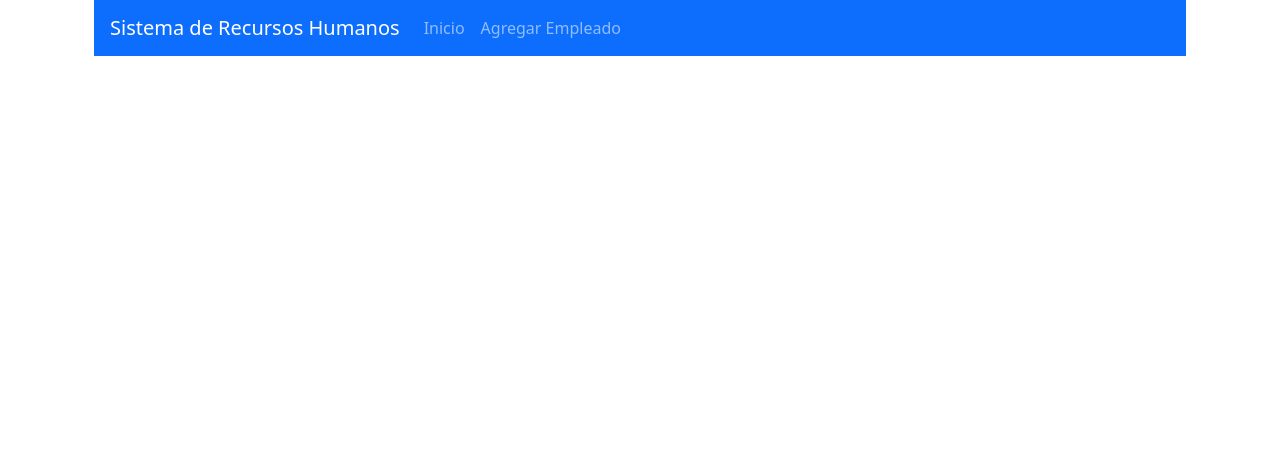
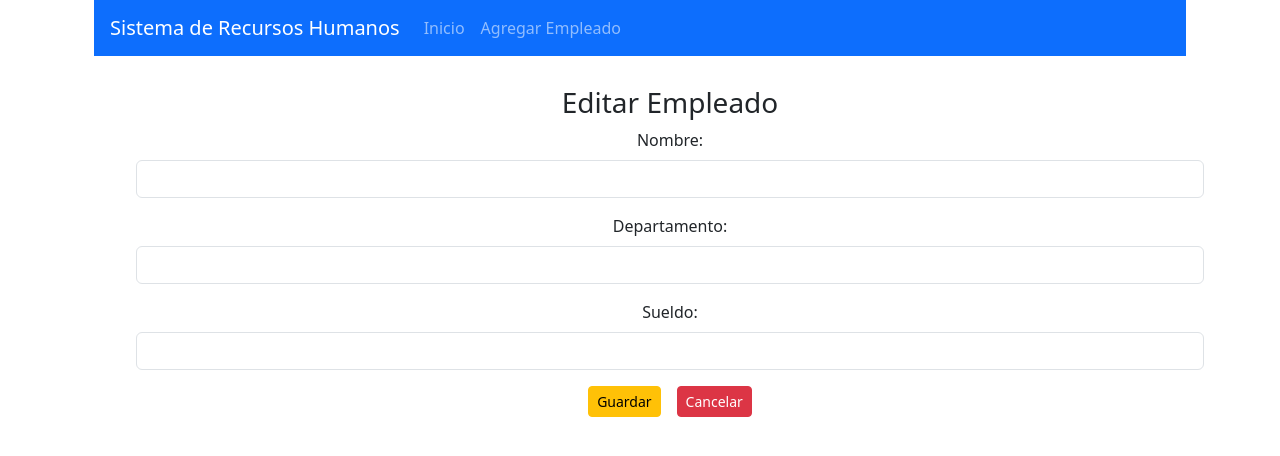
Before and after one commit to jairo5200/recursos-humanos-app, a React (Create React App) app: page /editar/1 in a window 1280 px wide. Shown: the top 456 px of the page. Built offline with nearby package versions, Linux system fonts and the light colour scheme; no server answers.

Commit message:
implementamos la opcion de editar empleado

```diff
--- a/src/App.js
+++ b/src/App.js
@@ -2,6 +2,7 @@
 import ListadoEmpleados from "./empleados/ListadoEmpleados";
 import Navegacion from "./plantilla/Navegacion";
 import AgregarEmpleado from "./empleados/AgregarEmpleado";
+import EditarEmpleado from "./empleados/EditarEmpleado";
 
 function App() {
   return (
@@ -11,6 +12,7 @@
       <Routes>
         <Route path="/" element={<ListadoEmpleados />} />
         <Route path="/agregar" element={<AgregarEmpleado/>}/>
+        <Route path="/editar/:id" element={<EditarEmpleado/>}/>
       </Routes>
       </BrowserRouter>
     </div>
--- /dev/null
+++ b/src/empleados/EditarEmpleado.js
@@ -0,0 +1,63 @@
+import axios from 'axios';
+import React, { useEffect, useState } from 'react'
+import { useNavigate, useParams } from 'react-router-dom';
+
+export default function EditarEmpleado() {
+
+    const urlBase = "http://localhost:8080/rh-app/empleados/"
+
+    let navegacion = useNavigate();
+
+    const {id} = useParams();
+
+    const [empleado, setEmpleado] = useState({
+        nombre: '',
+        departamento: '',
+        sueldo: ''
+    });
+
+    const {nombre,departamento,sueldo}= empleado;
+
+    useEffect(() => {
+        cargarEmpleado();
+    },[])
+
+    const cargarEmpleado = async () => {
+        const resultado = await axios.get(`${urlBase}${id}`);
+        setEmpleado(resultado.data);
+    }
+
+    const onInputChange = (e) => {
+        setEmpleado({...empleado, [e.target.name]: e.target.value});
+    }
+
+    const onSubmit = async(e) =>{
+        e.preventDefault();
+        await axios.put(`${urlBase}${id}`,empleado);
+        navegacion('/');
+    }
+
+    return (
+    <div className='container'>
+        <div className='container text-center' style={{margin: "30px"}}>
+            <h3>Editar Empleado</h3>
+            <form onSubmit={(e) => onSubmit(e)}>
+                <div className="mb-3">
+                    <label for="nombre" className="form-label">Nombre: </label>
+                    <input type="text" className="form-control" id="nombre" name='nombre' value={nombre} onChange={(e) =>onInputChange(e)}/>
+                </div>
+                <div className="mb-3">
+                    <label for="departamento" className="form-label">Departamento: </label>
+                    <input type="text" className="form-control" id="departamento" name='departamento' value={departamento} onChange={(e) =>onInputChange(e)}/>
+                </div>
+                <div className="mb-3">
+                    <label for="sueldo" className="form-label">Sueldo: </label>
+                    <input type="number" step="any" className="form-control" id="sueldo" name='sueldo' value={sueldo} onChange={(e) =>onInputChange(e)}/>
+                </div>
+                <button type="submit" className="btn btn-warning btn-sm me-3">Guardar</button>
+                <a className='btn btn-danger btn-sm' href="/">Cancelar</a>
+            </form>
+        </div>
+    </div>
+  );
+}
--- a/src/empleados/ListadoEmpleados.js
+++ b/src/empleados/ListadoEmpleados.js
@@ -1,6 +1,7 @@
 import axios from 'axios';
 import React, { useEffect, useState } from 'react'
 import { NumericFormat } from 'react-number-format';
+import { Link } from 'react-router-dom';
 
 export default function ListadoEmpleados() {
 
@@ -30,6 +31,7 @@
                         <th scope="col">Empleado</th>
                         <th scope="col">Departamento</th>
                         <th scope="col">Sueldo</th>
+                        <th scope="col">Opciones</th>
                     </tr>
                 </thead>
                 <tbody>
@@ -47,7 +49,8 @@
                             decimalScale={2}
                             fixedDecimalScale>
                         </NumericFormat>
-                            </td>
+                        </td>
+                        <td><Link className='btn btn-warning btn-sm me-3' to={`/editar/${empleado.idEmpleado}`}>Editar</Link><button className='btn btn-danger btn-sm'>Eliminar</button></td>
                     </tr>
                     ))
                     }
```
